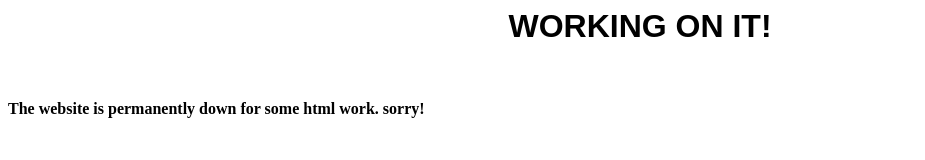
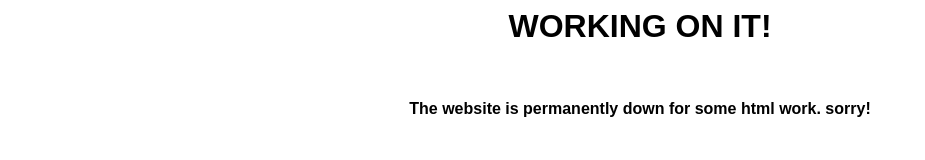
Before and after one commit to alboxer2000/BetterAnnounceDir, a plain HTML site: page index.html in a window 1280 px wide. Shown: the whole page, without its empty margins (0-925 px from the left). Drawn offline with Linux system fonts and the light colour scheme.

Commit message:
test css

```diff
--- a/index.html
+++ b/index.html
@@ -9,5 +9,5 @@
 <body>
 <h1 style="text-align: center;", class="p2"><strong>WORKING ON IT!</strong></h1>
 <p style="text-align: center;">&nbsp;</p>
-<p style="text-align: center, class="p2";"><strong>The website is permanently down for some html work. sorry!</strong></p>
+<p style="text-align: center;", class="p2";"><strong>The website is permanently down for some html work. sorry!</strong></p>
 </body>
```
